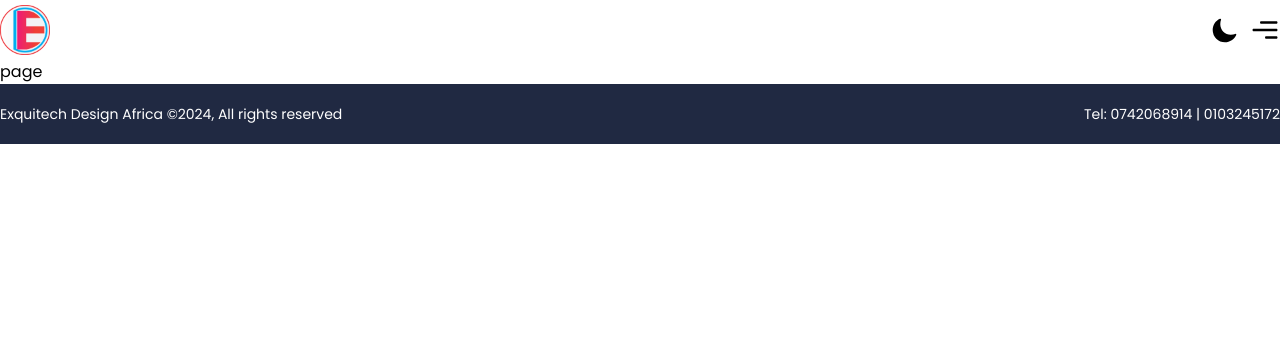
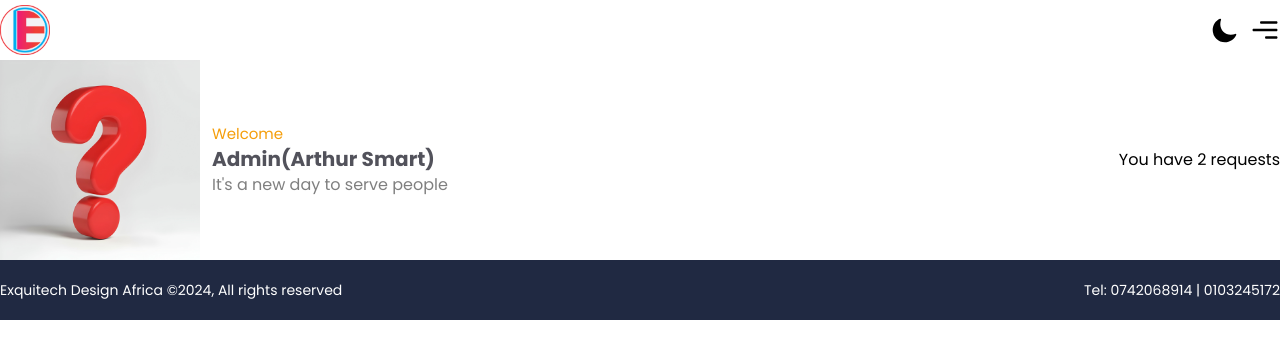
Before and after one commit to Arthur-Smart/Exquitech-Design-Africa, a Next.js app: page /admin in a window 1280 px wide. Shown: the top 358 px of the page. Built offline with nearby package versions, Linux system fonts and the light colour scheme.

Commit message:
new commit

```diff
--- a/src/app/admin/page.tsx
+++ b/src/app/admin/page.tsx
@@ -1,8 +1,56 @@
-import React from "react";
+"use client";
+
+import React, { useContext } from "react";
 import styles from "./admin.module.css";
+import Image from "next/image";
+import USERIMAGE from "../../../public/images/question.jpg";
+import { ThemeContext } from "@/context/ThemeContext";
 
 const page = () => {
-  return <div>page</div>;
+  const { state } = useContext(ThemeContext);
+  return (
+    <main className="w-full flex flex-col items-center justify-center">
+      <section className="container flex items-center justify-between">
+        <div className={`${styles.user__left} flex items-center`}>
+          <Image
+            src={USERIMAGE}
+            alt="Exquitech User account"
+            width={200}
+            height={200}
+            className={styles.user__avatar}
+          />
+          <div className="ml-3">
+            <p className="text-[15px] text-amber-500">Welcome</p>
+            <h1
+              className={
+                state.isDarkMode == true
+                  ? "font-bold text-xl text-white"
+                  : "font-bold text-xl text-zinc-600"
+              }
+            >
+              Admin(Arthur Smart)
+            </h1>
+            <p
+              className={
+                state.isDarkMode == true ? "text-white/50" : "text-black/50"
+              }
+            >
+              It's a new day to serve people
+            </p>
+          </div>
+        </div>
+        <div
+          className={
+            state.isDarkMode == true
+              ? `${styles.user__right} flex justify-end text-white`
+              : `${styles.user__right} flex justify-end`
+          }
+        >
+          You have 2 requests
+        </div>
+      </section>
+    </main>
+  );
 };
 
 export default page;
```
